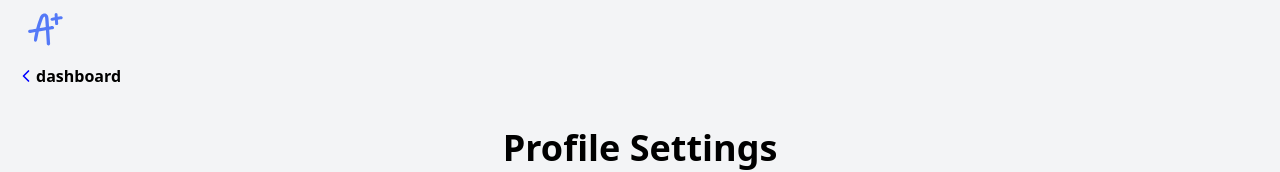
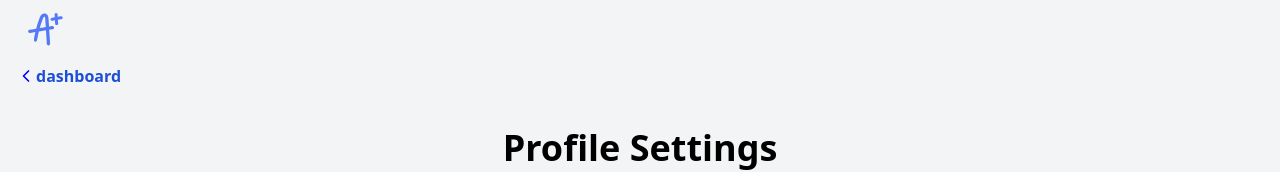
Before and after one commit to Tsholo-K/seeran-grades, a Next.js app: page /parentdashboard/profile in a window 1280 px wide. Shown: the top 172 px of the page. Built offline with nearby package versions, Linux system fonts and the light colour scheme.

Commit message:
refining

```diff
--- a/src/app/(dashboard)/parentdashboard/family/page.js
+++ b/src/app/(dashboard)/parentdashboard/family/page.js
@@ -31,7 +31,7 @@ const page = () => {
   return (
     <div className="w-full relative grid grid-cols-1 place-content-center">
       <div className="fixed top-0 pt-16 ">
-        <Link href={'/parentdashboard'} className="flex w-full"><Image src={'/chevron-left.svg'} alt='back to main menu' height={20} width={20}/>dashboard</Link>
+        <Link href={'/parentdashboard'} className="flex w-full text-blue-700"><Image src={'/chevron-left.svg'} alt='back to main menu' height={20} width={20}/>dashboard</Link>
       </div>
       <div >
           <h1 className="w-full text-center pb-16 pt-10 text-4xl">Family</h1>
--- a/src/app/(dashboard)/parentdashboard/layout.js
+++ b/src/app/(dashboard)/parentdashboard/layout.js
@@ -8,7 +8,7 @@ import NavigationBar from "@/components/navigationbar";
 export default function RootLayout({ children }) {
   return (
     <html lang="en">
-      <body className={`font-semibold antialiased bg-gray-100`}>
+      <body className={`font-semibold antialiased`}>
         {/* navigation bar */}
         <div className="fixed top-0 flex justify-center w-full pt-3 pb-1 bg-gray-100 z-10">
             <div className="flex w-full px-4 sm:px-7 mx-auto">
--- a/src/app/(dashboard)/parentdashboard/profile/page.js
+++ b/src/app/(dashboard)/parentdashboard/profile/page.js
@@ -30,8 +30,8 @@ const MenuLink = ({Menu}) => {
 const page = () => {
   return (
     <div className="w-full relative grid grid-cols-1 place-content-center ">
-      <div className="fixed top-0 pt-16">
-        <Link href={'/parentdashboard'} className="flex w-full"><Image src={'/chevron-left.svg'} alt='back to main menu' height={20} width={20}/>dashboard</Link>
+      <div className="fixed top-0 pt-16 pb-2 w-full">
+        <Link href={'/parentdashboard'} className="flex w-full text-blue-700"><Image src={'/chevron-left.svg'} alt='back to main menu' height={20} width={20}/>dashboard</Link>
       </div>
       <div>
         <h1 className="w-full text-center pb-5 pt-16 text-4xl">Profile Settings</h1>
```
